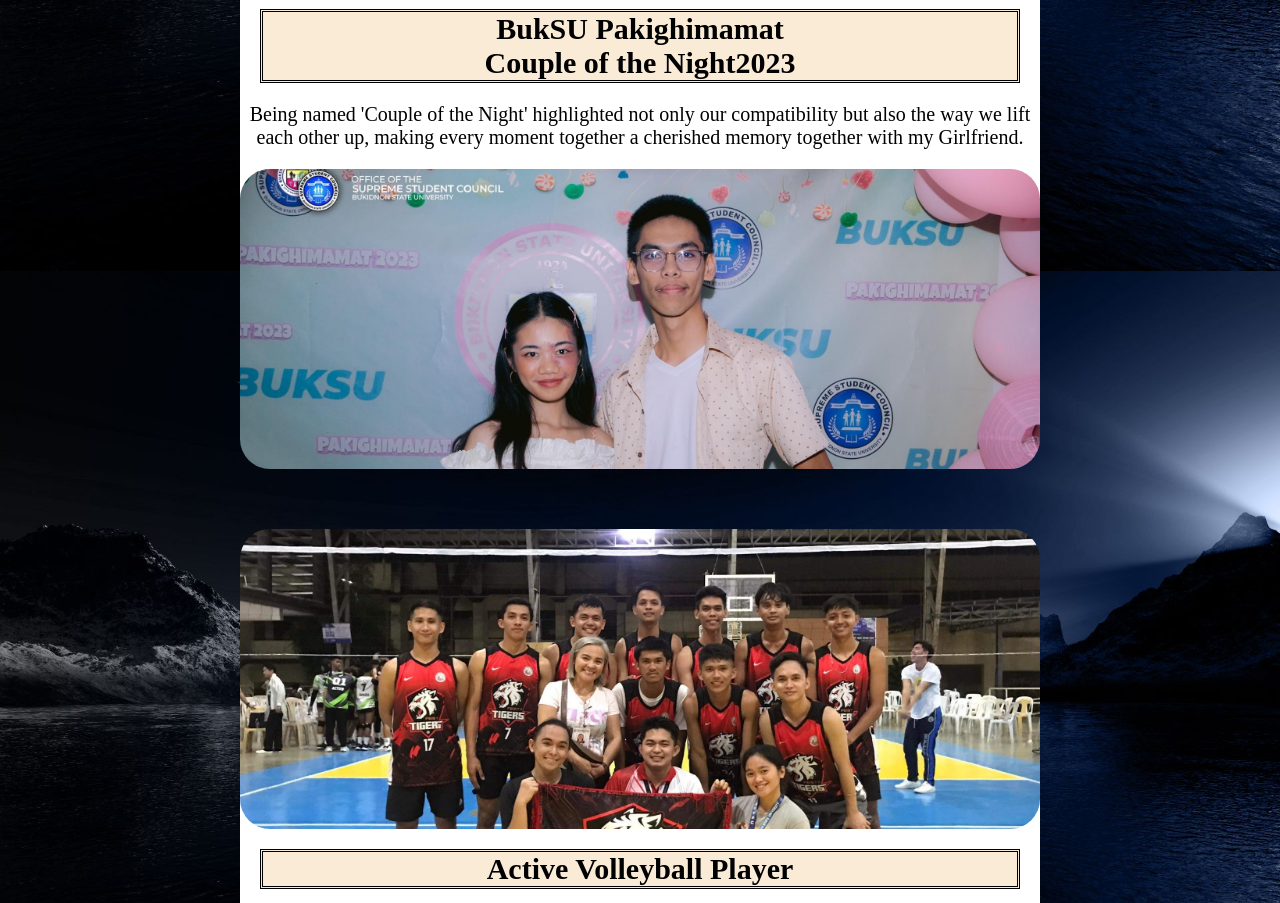
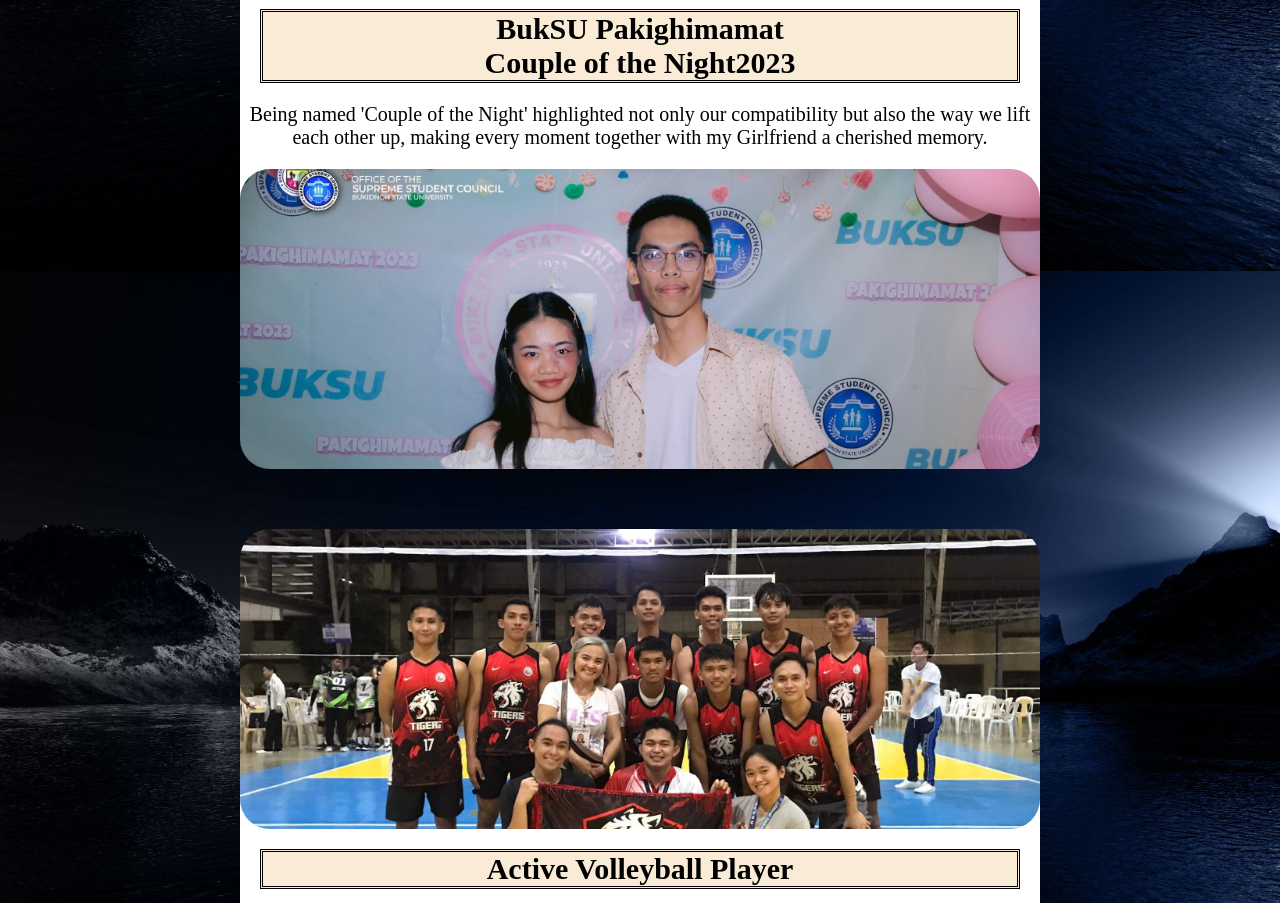
Before and after one commit to eleiv/VieleMarione.github.io, a plain HTML site: page Flex Page.html in a window 1280 px wide. Shown: the part 3729-4632 px from the top of the page. Drawn offline with Linux system fonts and the light colour scheme.

Commit message:
Update Flex Page.html

```diff
--- a/Flex Page.html
+++ b/Flex Page.html
@@ -53,7 +53,7 @@
         <div class="high">
             <div class="image5"></div>
             <h2 class="title">BukSU Pakighimamat<br> Couple of the Night2023</h2>
-            <p>Being named 'Couple of the Night' highlighted not only our compatibility but also the way we lift each other up, making every moment together a cherished memory together with my Girlfriend.</p>
+            <p>Being named 'Couple of the Night' highlighted not only our compatibility but also the way we lift each other up, making every moment together with  my Girlfriend  a cherished memory.</p>
             <div class="image5a"></div>
         </div>
         <div class="high">
```
